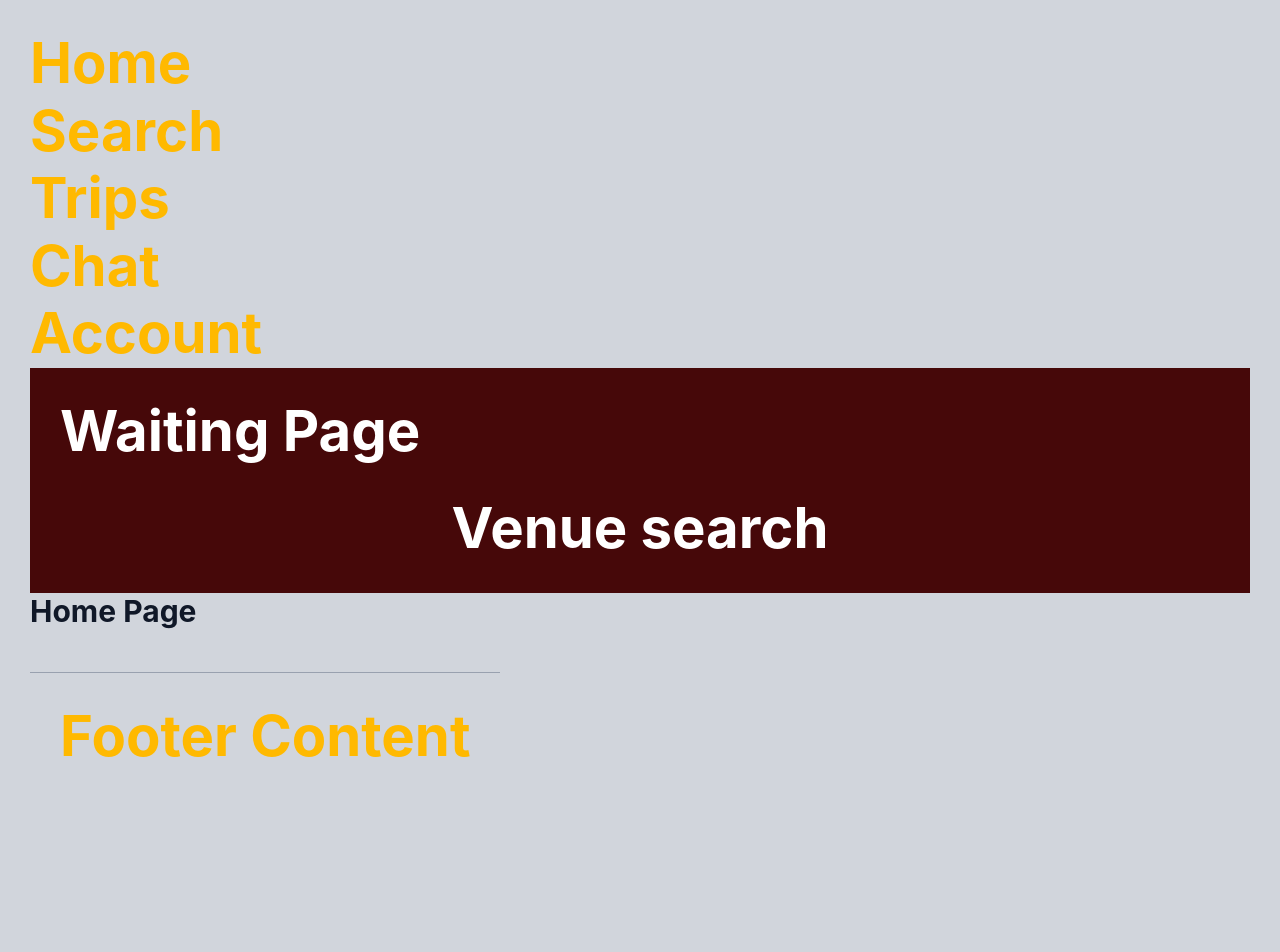
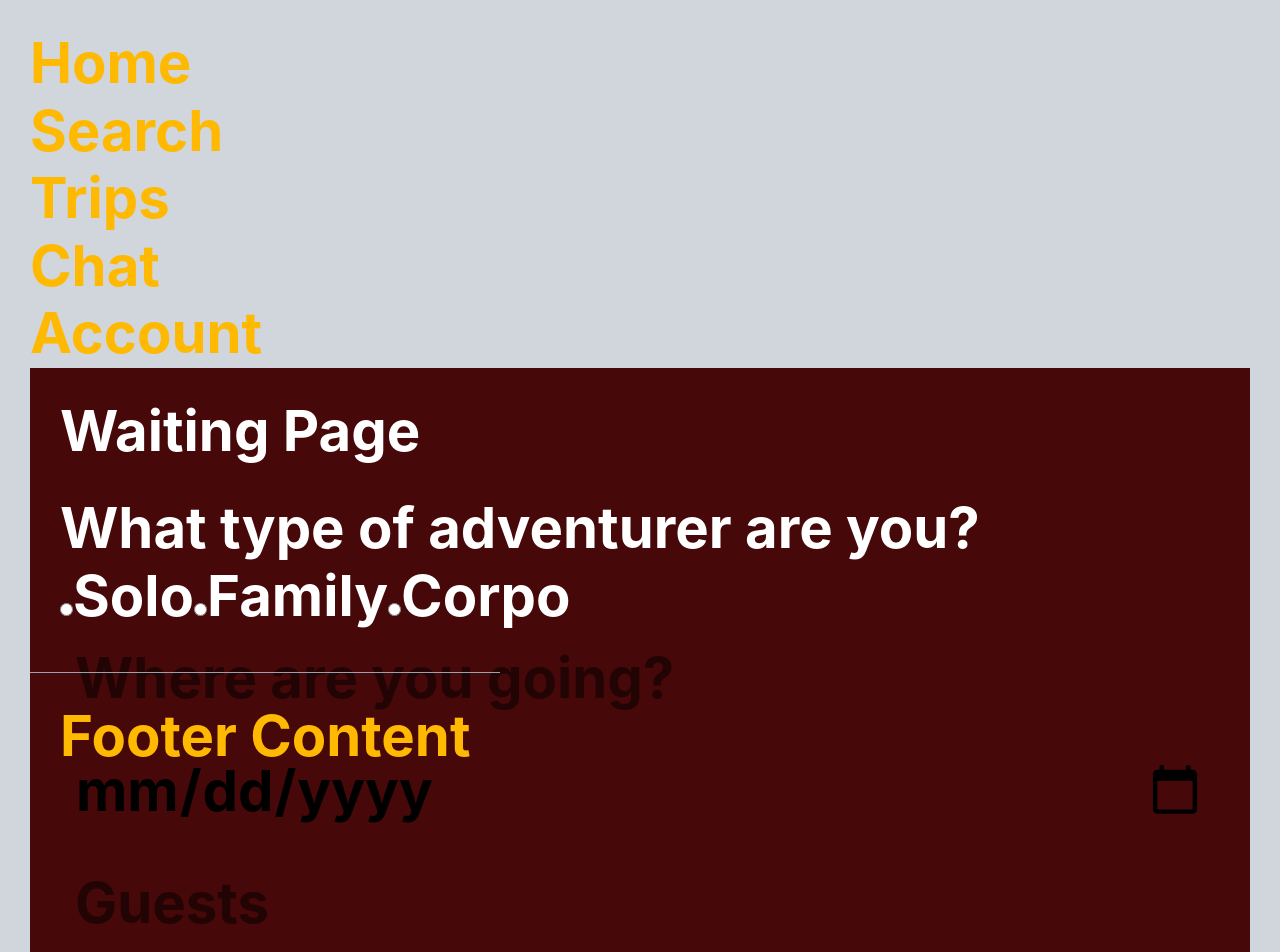
Before and after one commit to nicolaibye/fed2-pe2, a React (Vite) app: page / in a window 1280 px wide. Shown: the top 952 px of the page. Before the commit the page ends 800 px from the top, so only its background shows below. Built offline with nearby package versions, Linux system fonts and the light colour scheme.

Commit message:
Added form setup for destination search + h1 for homepage (just so i dont forget)

```diff
--- a/src/comp/DestinationSection/index.tsx
+++ b/src/comp/DestinationSection/index.tsx
@@ -26,6 +26,47 @@ function DestinationSection() {
       <p onClick={openSummary}>
         {searchSummary === true ? "Searched Page" : "Waiting Page"}
       </p>
+      <form>
+        <h2>What type of adventurer are you?</h2>
+        <div>
+          <input
+            type="radio"
+            id="adventurerChoice1"
+            name="adventurer"
+            value="solo"
+          />
+          <label htmlFor="adventurerChoice1">Solo</label>
+
+          <input
+            type="radio"
+            id="adventurerChoice2"
+            name="adventurer"
+            value="family"
+          />
+          <label htmlFor="adventurerChoice2">Family</label>
+
+          <input
+            type="radio"
+            id="adventurerChoice3"
+            name="adventurer"
+            value="corpo"
+          />
+          <label htmlFor="adventurerChoice3">Corpo</label>
+        </div>
+
+        <input
+          type="text"
+          placeholder="Where are you going?"
+          className="p-2 rounded-md text-black w-full"
+        />
+        <input type="date" className="p-2 rounded-md text-black w-full mt-2" />
+        <input
+          type="text"
+          placeholder="Guests"
+          className="p-2 rounded-md text-black w-full mt-2"
+        />
+        <button type="submit">Search</button>
+      </form>
       <button onClick={goToVenueSearch}>Venue search</button>
     </div>
   );
--- a/src/pages/Home/index.tsx
+++ b/src/pages/Home/index.tsx
@@ -1,5 +1,11 @@
 function Home() {
-  return <div>Home Page</div>;
+  return (
+    <div>
+      <h1 className="absolute w-0.5 h-0.5 overflow-hidden p-0 -m-0.5 whitespace-nowrap border-0 top-0 left-0">
+        Holidaze Accommodation homepage
+      </h1>
+    </div>
+  );
 }
 
 export default Home;
```
